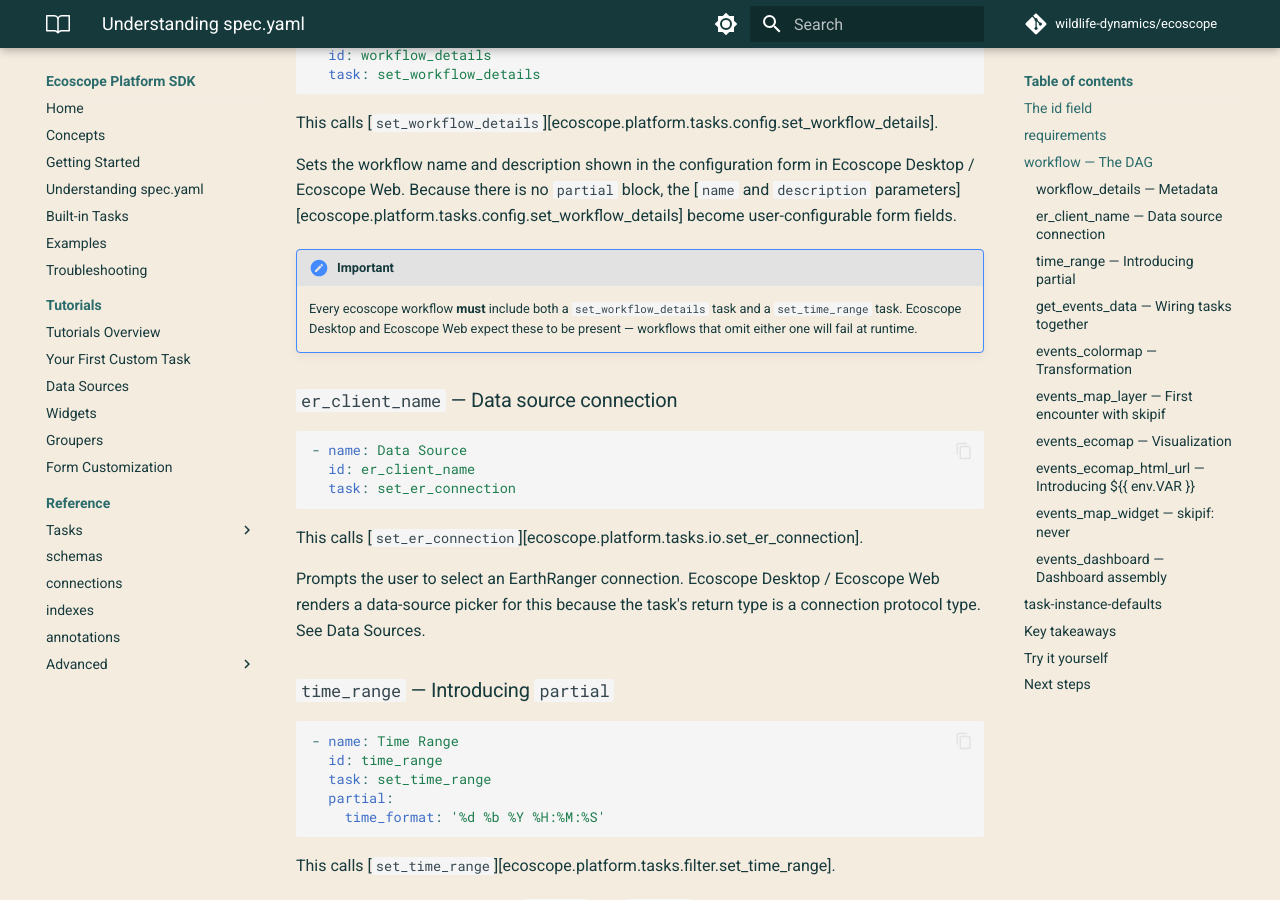
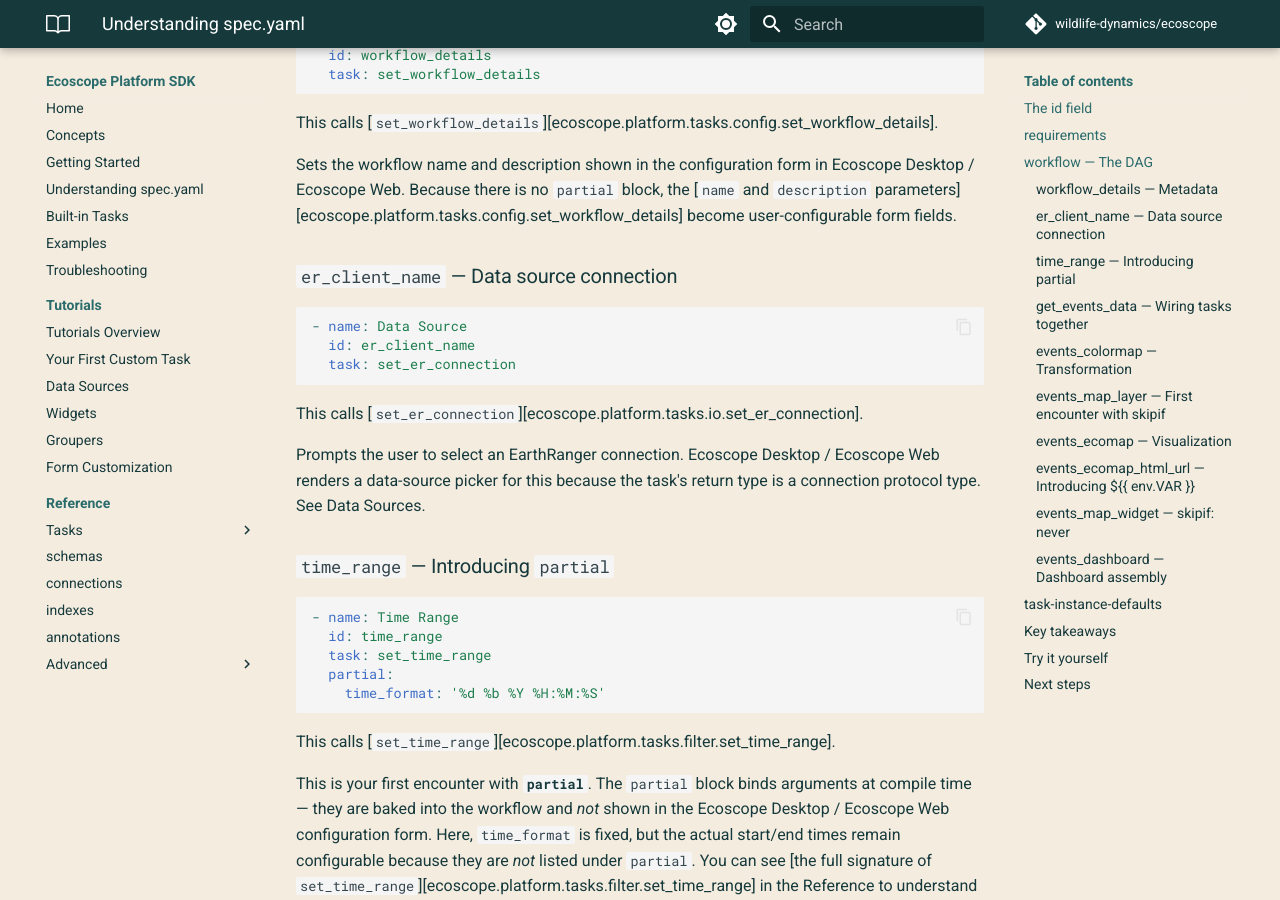
Before and after one commit to wildlife-dynamics/ecoscope, an MkDocs documentation site: the page built from doc/platform-sdk/content/understanding-spec.md, in a window 1280 px wide and 900 px high, scrolled down 992 px. Built offline with MkDocs 1.6.1 and Material for MkDocs 9.7.7, drawn with Linux system fonts in a browser that asks for light colours; comment, search, counter and statistics services are not loaded.

Commit message:
test: skip SMART IO tests while SMART API is down
Also revert understanding-spec.md admonition (not needed).

Co-Authored-By: Claude Opus 4.6 (1M context) <noreply@anthropic.com>

```diff
--- a/doc/platform-sdk/content/understanding-spec.md
+++ b/doc/platform-sdk/content/understanding-spec.md
@@ -42,9 +42,6 @@ The `workflow` list is the heart of the spec. Each entry is a **task instance**
 This calls [`set_workflow_details`][ecoscope.platform.tasks.config.set_workflow_details].
 
 Sets the workflow name and description shown in the configuration form in Ecoscope Desktop / Ecoscope Web. Because there is no `partial` block, the [`name` and `description` parameters][ecoscope.platform.tasks.config.set_workflow_details] become user-configurable form fields.
-
-!!! important
-    Every ecoscope workflow **must** include both a `set_workflow_details` task and a `set_time_range` task. Ecoscope Desktop and Ecoscope Web expect these to be present — workflows that omit either one will fail at runtime.
 
 ### `er_client_name` — Data source connection
 
```
Also changed, not shown: 2 other files.
